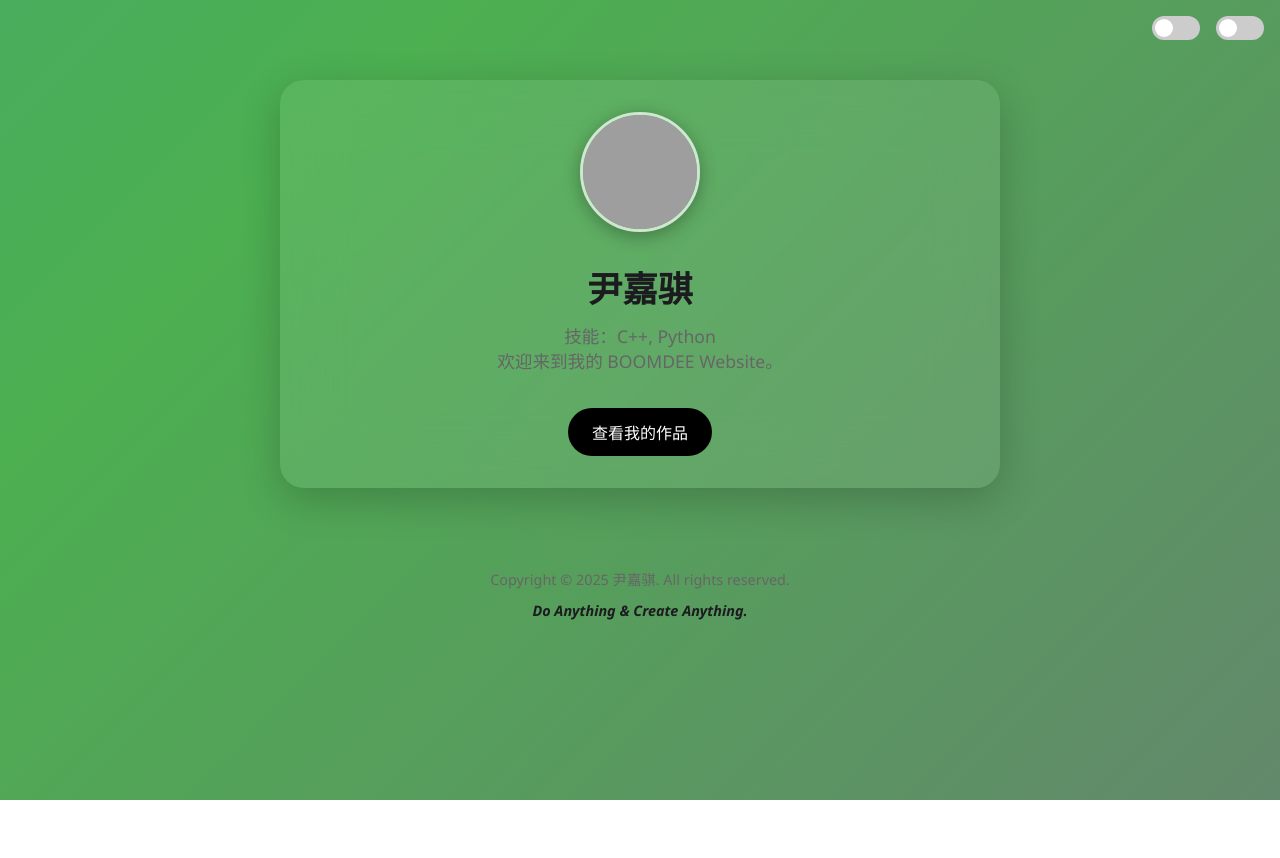
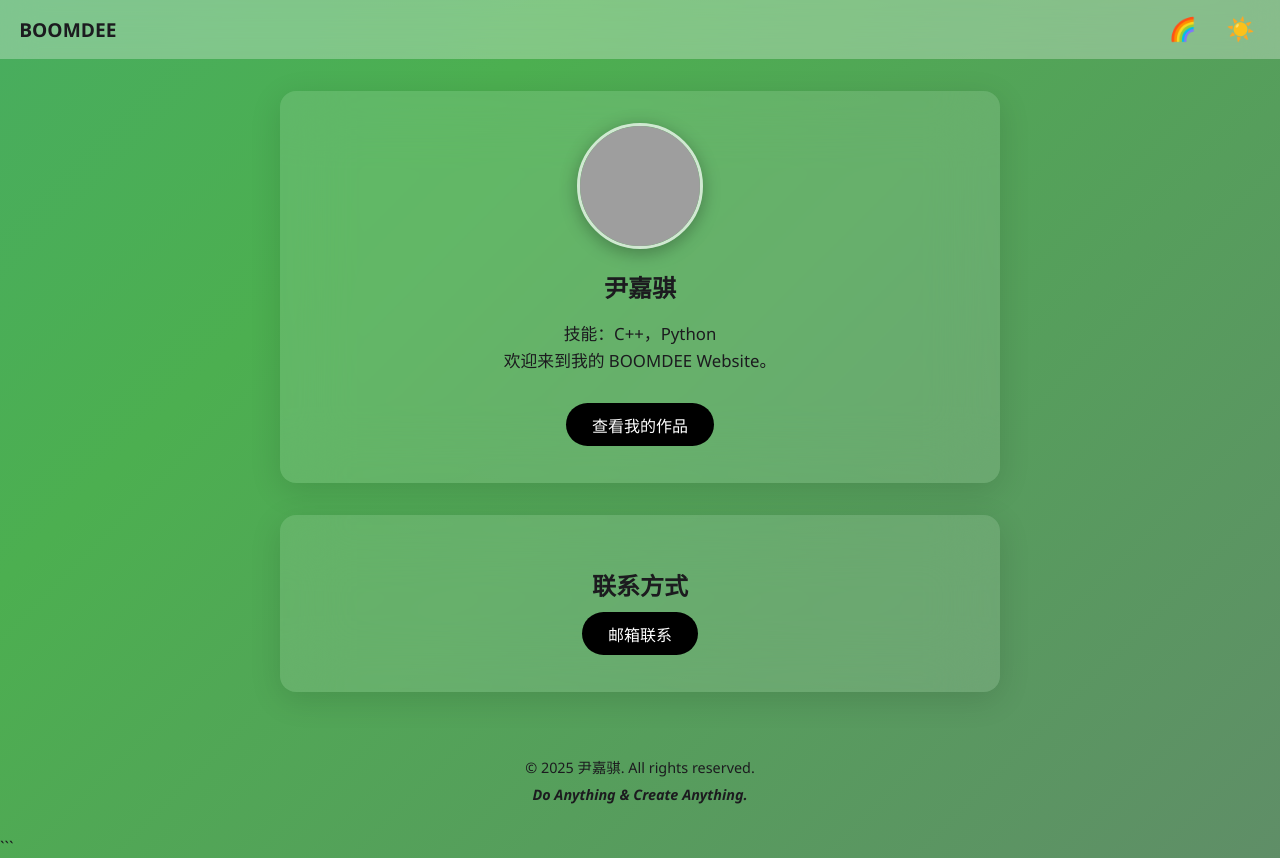
Before and after one commit to BOOMDEE/Personal-Website, a plain HTML site: page index.html in a window 1280 px wide. Before the commit the page ends 800 px from the top, so only its background shows below. Drawn offline with Linux system fonts and the light colour scheme; no server answers; grey boxes are pictures that could not be loaded.

Commit message:
Update index.html
Signed-off-by: BOOMDEE <102970970+BOOMDEE@users.noreply.github.com>

````diff
--- a/index.html
+++ b/index.html
@@ -5,250 +5,259 @@
   <meta name="viewport" content="width=device-width, initial-scale=1.0" />
   <title>BOOMDEE Website</title>
   <style>
+    /*—— 主题色与变量 ——*/
     :root {
-      --color-bg: linear-gradient(135deg, #2196F3, #4CAF50, #9C27B0);
-      --color-text: #1c1b1f;
-      --color-btn: #000;
-      --color-btn-text: #fff;
-      --color-muted: #666;
-      --glass-bg: rgba(255, 255, 255, 0.08);
-    }
-
-    body.dark {
-      --color-bg: linear-gradient(135deg, #121212, #2f2f2f, #1d1d1d);
-      --color-text: #f2f2f2;
-      --color-btn: #fff;
-      --color-btn-text: #000;
-      --color-muted: #aaa;
-      --glass-bg: rgba(0, 0, 0, 0.3);
-    }
-
-    * {
-      margin: 0;
-      padding: 0;
-      box-sizing: border-box;
+      --gradient-bg: linear-gradient(135deg, #2196F3, #4CAF50, #9C27B0);
+      --dark-gradient-bg: linear-gradient(135deg, #0D47A1, #1B5E20, #4A148C);
+      --surface-light: rgba(255,255,255,0.12);
+      --surface-dark: rgba(0,0,0,0.4);
+      --text-light: #1C1B1F;
+      --text-dark: #ECECEC;
+      --ripple-color: rgba(255,255,255,0.3);
+      --ripple-color-dark: rgba(0,0,0,0.3);
+      --easing: cubic-bezier(0.4, 0, 0.2, 1);
     }
 
     body {
-      font-family: "Segoe UI", "Noto Sans", sans-serif;
-      color: var(--color-text);
-      background: var(--color-bg);
+      margin: 0; padding: 0;
+      font-family: "Segoe UI", "Noto Sans SC", sans-serif;
+      color: var(--text-light);
+      background: var(--gradient-bg);
       background-size: 600% 600%;
-      animation: gradientMove 30s ease infinite;
-      transition: background 1s ease;
+      animation: bgShift 30s ease infinite;
+      transition: background 0.8s var(--easing), color 0.5s var(--easing);
+    }
+    body.dark {
+      color: var(--text-dark);
+      background: var(--dark-gradient-bg);
+      animation: none;
     }
 
-    @keyframes gradientMove {
-      0% { background-position: 0% 50%; }
-      50% { background-position: 100% 50%; }
-      100% { background-position: 0% 50%; }
+    @keyframes bgShift {
+      0% { background-position:   0% 50%; }
+      50%{ background-position: 100% 50%; }
+      100%{ background-position:  0% 50%; }
     }
 
-    .overlay-bing {
-      position: fixed;
-      top: 0; left: 0;
-      width: 100%;
-      height: 100%;
-      z-index: -2;
-      background-size: cover;
-      background-position: center;
-      filter: blur(12px) brightness(0.9);
-      opacity: 0;
-      transition: opacity 1s ease;
+    /*—— 必应背景层 ——*/
+    .overlay {
+      position: fixed; inset: 0; z-index: -1;
+      background-size: cover; background-position: center;
+      filter: blur(12px) brightness(0.8);
+      opacity: 0; transition: opacity 0.8s var(--easing);
+    }
+    body.bing .overlay { opacity: 1; }
+
+    /*—— 顶部 AppBar ——*/
+    .app-bar {
+      position: sticky; top: 0; z-index: 10;
+      display: flex; align-items: center;
+      justify-content: space-between;
+      padding: 0.6rem 1.2rem;
+      background: rgba(255,255,255,0.3);
+      backdrop-filter: blur(16px);
+      transition: background 0.5s var(--easing);
+    }
+    body.dark .app-bar {
+      background: rgba(0,0,0,0.5);
+    }
+    .logo {
+      font-size: 1.2rem; font-weight: 600;
+    }
+    .controls button {
+      background: none; border: none;
+      font-size: 1.4rem; margin-left: 0.8rem;
+      cursor: pointer; position: relative;
+      padding: 0.4rem; border-radius: 50%;
+      transition: background 0.3s var(--easing);
+    }
+    .controls button:hover {
+      background: rgba(255,255,255,0.2);
+    }
+    body.dark .controls button:hover {
+      background: rgba(0,0,0,0.2);
     }
 
-    .show-bing .overlay-bing {
-      opacity: 1;
+    /*—— 主体布局 ——*/
+    main {
+      max-width: 720px; margin: 2rem auto;
+      padding: 0 1rem;
     }
-
-    .container {
+    .card {
       position: relative;
-      max-width: 720px;
-      margin: 5rem auto;
+      background: var(--surface-light);
+      backdrop-filter: blur(32px);
+      -webkit-backdrop-filter: blur(32px);
+      border-radius: 1rem;
+      box-shadow: 0 8px 32px rgba(0,0,0,0.12);
+      margin-bottom: 2rem;
       padding: 2rem;
-      background: var(--glass-bg);
-      backdrop-filter: blur(30px);
-      -webkit-backdrop-filter: blur(30px);
-      border-radius: 1.5rem;
-      box-shadow: 0 12px 40px rgba(0, 0, 0, 0.2);
-      text-align: center;
-      animation: fadeIn 1.2s ease-out forwards;
+      opacity: 0; animation: fadeIn 1s forwards;
     }
-
+    body.dark .card {
+      background: var(--surface-dark);
+      box-shadow: 0 8px 32px rgba(0,0,0,0.5);
+    }
     @keyframes fadeIn {
-      from { transform: translateY(30px); opacity: 0; }
-      to { transform: translateY(0); opacity: 1; }
+      from { transform: translateY(20px); opacity: 0; }
+      to   { transform: translateY(0);  opacity: 1; }
     }
 
     .avatar {
-      width: 120px;
-      height: 120px;
+      display: block; margin: 0 auto 1.2rem;
+      width: 120px; height: 120px;
       border-radius: 50%;
-      margin-bottom: 1.5rem;
       border: 3px solid rgba(255,255,255,0.7);
       box-shadow: 0 4px 18px rgba(0,0,0,0.3);
-      transition: transform 0.3s ease;
+      transition: transform 0.3s var(--easing);
+    }
+    .avatar:hover { transform: scale(1.05); }
+
+    h2 { text-align: center; margin-bottom: 0.6rem; }
+    .desc {
+      text-align: center; color: inherit;
+      line-height: 1.6; margin-bottom: 1.8rem;
+      font-size: 1.05rem;
     }
 
-    .avatar:hover {
-      transform: scale(1.05);
+    /*—— 按钮 & 水波纹 (Ripple) ——*/
+    .button, .controls button {
+      overflow: hidden;
+    }
+    .button {
+      display: inline-block;
+      background: #000; color: #fff;
+      padding: 0.6rem 1.6rem; font-size: 1rem;
+      text-decoration: none; border-radius: 24px;
+      font-weight: 500; position: relative;
+      transition: background 0.3s var(--easing), transform 0.2s var(--easing);
+    }
+    .button:hover { transform: scale(1.04); }
+    .button:active { transform: scale(0.96); }
+
+    .ripple {
+      position: relative; overflow: hidden;
+    }
+    .ripple::after {
+      content: ""; position: absolute;
+      width: 100px; height: 100px;
+      background: var(--ripple-color);
+      border-radius: 50%; opacity: 0;
+      transform: scale(0);
+      pointer-events: none;
+      transition: transform 0.6s var(--easing), opacity 0.6s var(--easing);
+    }
+    body.dark .ripple::after {
+      background: var(--ripple-color-dark);
     }
 
-    h1 {
-      font-size: 2.2em;
-      margin-bottom: 0.3em;
+    /*—— 联系方式卡片 ——*/
+    .contact .actions {
+      text-align: center;
     }
 
-    p.description {
-      font-size: 1.1em;
-      color: var(--color-muted);
-      margin-bottom: 2em;
+    /*—— 页脚 ——*/
+    footer {
+      text-align: center; padding: 2rem 1rem;
+      color: var(--text-light); font-size: 0.9rem;
     }
-
-    .button {
-      display: inline-block;
-      background-color: var(--color-btn);
-      color: var(--color-btn-text);
-      padding: 12px 24px;
-      border-radius: 9999px;
-      font-size: 1rem;
-      font-weight: 500;
-      text-decoration: none;
-      transition: all 0.3s ease;
-    }
-
-    .button:hover {
-      transform: scale(1.06);
-      background-color: #444;
-      color: #fff;
-    }
-
-    .toggles {
-      position: fixed;
-      top: 1rem;
-      right: 1rem;
-      display: flex;
-      gap: 1rem;
-      z-index: 10;
-    }
-
-    .switch {
-      position: relative;
-      display: inline-block;
-      width: 48px;
-      height: 24px;
-    }
-
-    .switch input {
-      opacity: 0;
-      width: 0;
-      height: 0;
-    }
-
-    .slider {
-      position: absolute;
-      cursor: pointer;
-      top: 0; left: 0;
-      right: 0; bottom: 0;
-      background-color: #ccc;
-      border-radius: 34px;
-      transition: .4s;
-    }
-
-    .slider:before {
-      position: absolute;
-      content: "";
-      height: 18px;
-      width: 18px;
-      left: 3px;
-      bottom: 3px;
-      background-color: white;
-      border-radius: 50%;
-      transition: .4s;
-    }
-
-    .switch input:checked + .slider {
-      background-color: #2196F3;
-    }
-
-    .switch input:checked + .slider:before {
-      transform: translateX(24px);
-    }
-
-    footer {
-      text-align: center;
-      font-size: 0.9em;
-      color: var(--color-muted);
-      margin-top: 3rem;
-      line-height: 1.6;
-    }
-
+    body.dark footer { color: var(--text-dark); }
     .slogan {
-      font-style: italic;
-      font-weight: 600;
-      color: var(--color-text);
-      margin-top: 0.5rem;
-      animation: fadeIn 1.5s ease 0.5s forwards;
+      margin-top: 0.5rem; font-style: italic;
+      font-weight: 600; opacity: 0;
+      animation: fadeIn 1s 0.5s forwards;
     }
   </style>
 </head>
 <body>
+  <!-- 必应背景 -->
+  <div class="overlay" id="overlay"></div>
 
-  <!-- 必应背景图 -->
-  <div class="overlay-bing" id="bing"></div>
+  <!-- AppBar + 切换按钮 -->
+  <header class="app-bar">
+    <div class="logo">BOOMDEE</div>
+    <div class="controls">
+      <button id="bgToggle" class="ripple" aria-label="切换背景">🌈</button>
+      <button id="themeToggle" class="ripple" aria-label="切换主题">☀️</button>
+    </div>
+  </header>
 
-  <!-- 切换开关 -->
-  <div class="toggles">
-    <label class="switch">
-      <input type="checkbox" id="themeToggle" />
-      <span class="slider"></span>
-    </label>
-    <label class="switch">
-      <input type="checkbox" id="bgToggle" />
-      <span class="slider"></span>
-    </label>
-  </div>
+  <!-- 主内容 -->
+  <main>
+    <section class="card">
+      <img class="avatar" src="https://avatars.githubusercontent.com/u/102970970?s=400" alt="尹嘉骐" />
+      <h2>尹嘉骐</h2>
+      <p class="desc">技能：C++，Python<br>欢迎来到我的 BOOMDEE Website。</p>
+      <div class="actions" style="text-align:center;">
+        <a href="https://github.com/BOOMDEE" class="button ripple" target="_blank">查看我的作品</a>
+      </div>
+    </section>
 
-  <!-- 内容主体 -->
-  <div class="container">
-    <img class="avatar" src="https://avatars.githubusercontent.com/u/102970970?s=400" alt="尹嘉骐 Avatar" />
-    <h1>尹嘉骐</h1>
-    <p class="description">技能：C++, Python<br>欢迎来到我的 BOOMDEE Website。</p>
-    <a class="button" href="https://github.com/BOOMDEE" target="_blank">查看我的作品</a>
-  </div>
+    <section class="card contact">
+      <h2>联系方式</h2>
+      <div class="actions">
+        <a href="mailto:alright.rook.ywzt@mask.me" class="button ripple">邮箱联系</a>
+      </div>
+    </section>
+  </main>
 
-  <!-- 页脚 -->
+  <!-- 页脚 & slogan -->
   <footer>
-    Copyright © 2025 尹嘉骐. All rights reserved.
+    © 2025 尹嘉骐. All rights reserved.
     <div class="slogan">Do Anything & Create Anything.</div>
   </footer>
 
-  <!-- 脚本逻辑 -->
   <script>
+    // 背景与主题切换
     const body = document.body;
-    const bgToggle = document.getElementById("bgToggle");
-    const themeToggle = document.getElementById("themeToggle");
-    const bing = document.getElementById("bing");
+    const bgToggle = document.getElementById('bgToggle');
+    const themeToggle = document.getElementById('themeToggle');
+    const overlay = document.getElementById('overlay');
 
-    // 默认动态背景（不显示 Bing 图）
-    bgToggle.addEventListener("change", () => {
-      document.body.classList.toggle("show-bing");
+    // 初始：加载必应背景 URL
+    fetch('https://bing.biturl.top/?resolution=1920&format=json&index=0&mkt=zh-CN')
+      .then(r => r.json())
+      .then(j => { overlay.style.backgroundImage = `url(${j.url})`; });
+
+    // 切换背景：gradient ↔ bing
+    bgToggle.addEventListener('click', () => {
+      body.classList.toggle('bing');
+      bgToggle.textContent = body.classList.contains('bing') ? '🖼️' : '🌈';
     });
 
-    // 暗色模式切换
-    themeToggle.addEventListener("change", () => {
-      body.classList.toggle("dark");
+    // 切换主题：light ↔ dark
+    themeToggle.addEventListener('click', () => {
+      body.classList.toggle('dark');
+      themeToggle.textContent = body.classList.contains('dark') ? '🌙' : '☀️';
     });
 
-    // 获取必应背景图片
-    fetch("https://bing.biturl.top/?resolution=1920&format=json&index=0&mkt=zh-CN")
-      .then(res => res.json())
-      .then(data => {
-        if (data.url) {
-          bing.style.backgroundImage = `url(${data.url})`;
-        }
+    // 全局水波纹效果
+    document.querySelectorAll('.ripple').forEach(el => {
+      el.addEventListener('click', e => {
+        const r = e.currentTarget;
+        const rect = r.getBoundingClientRect();
+        const circle = r.querySelector('::after');
+        let ripple = document.createElement('span');
+        ripple.style.position = 'absolute';
+        ripple.style.width = ripple.style.height = Math.max(rect.width, rect.height) + 'px';
+        ripple.style.left = (e.clientX - rect.left - rect.width) + 'px';
+        ripple.style.top = (e.clientY - rect.top - rect.height) + 'px';
+        ripple.style.background = getComputedStyle(r, null).getPropertyValue('--ripple-color');
+        if (body.classList.contains('dark'))
+          ripple.style.background = getComputedStyle(r, null).getPropertyValue('--ripple-color-dark');
+        ripple.style.borderRadius = '50%';
+        ripple.style.opacity = '0.6';
+        ripple.style.transform = 'scale(0)';
+        ripple.style.transition = 'transform 0.6s var(--easing), opacity 0.6s var(--easing)';
+        r.appendChild(ripple);
+        requestAnimationFrame(() => {
+          ripple.style.transform = 'scale(2.5)';
+          ripple.style.opacity = '0';
+        });
+        setTimeout(() => { ripple.remove(); }, 600);
       });
+    });
   </script>
-
 </body>
 </html>
+```
````
